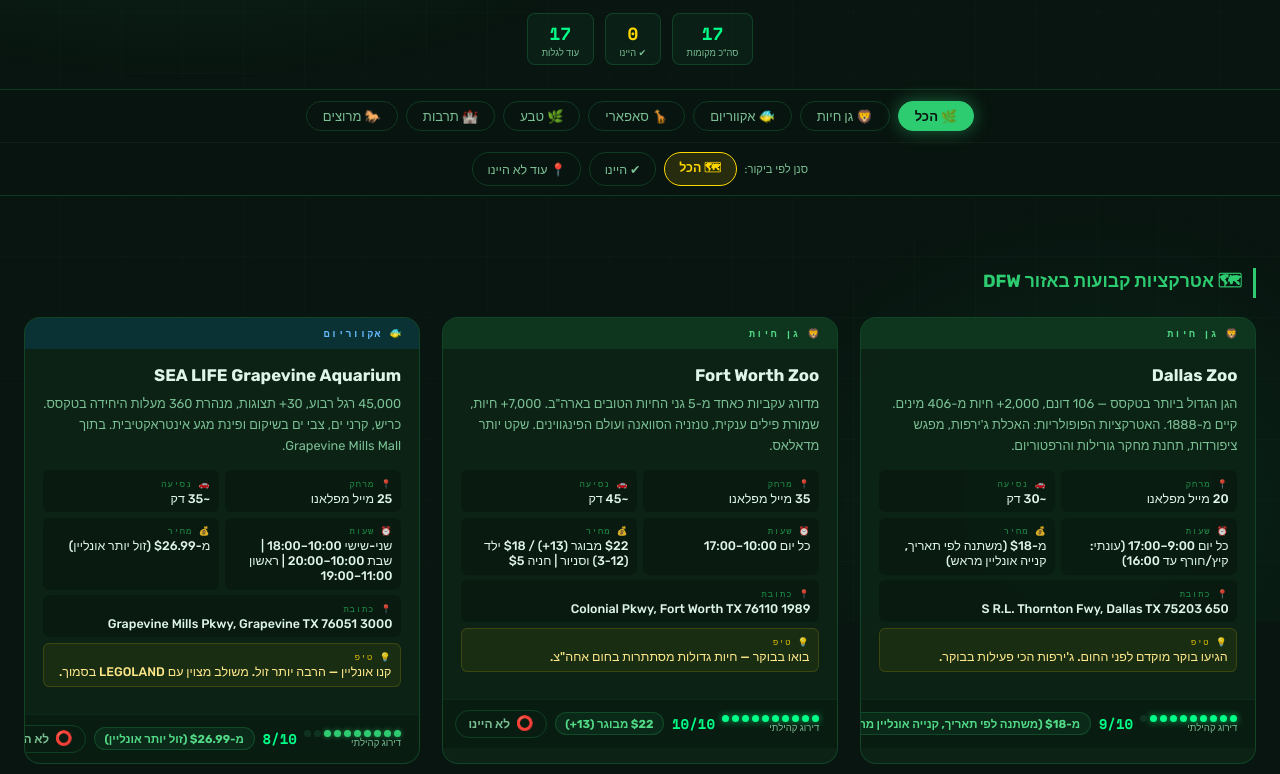
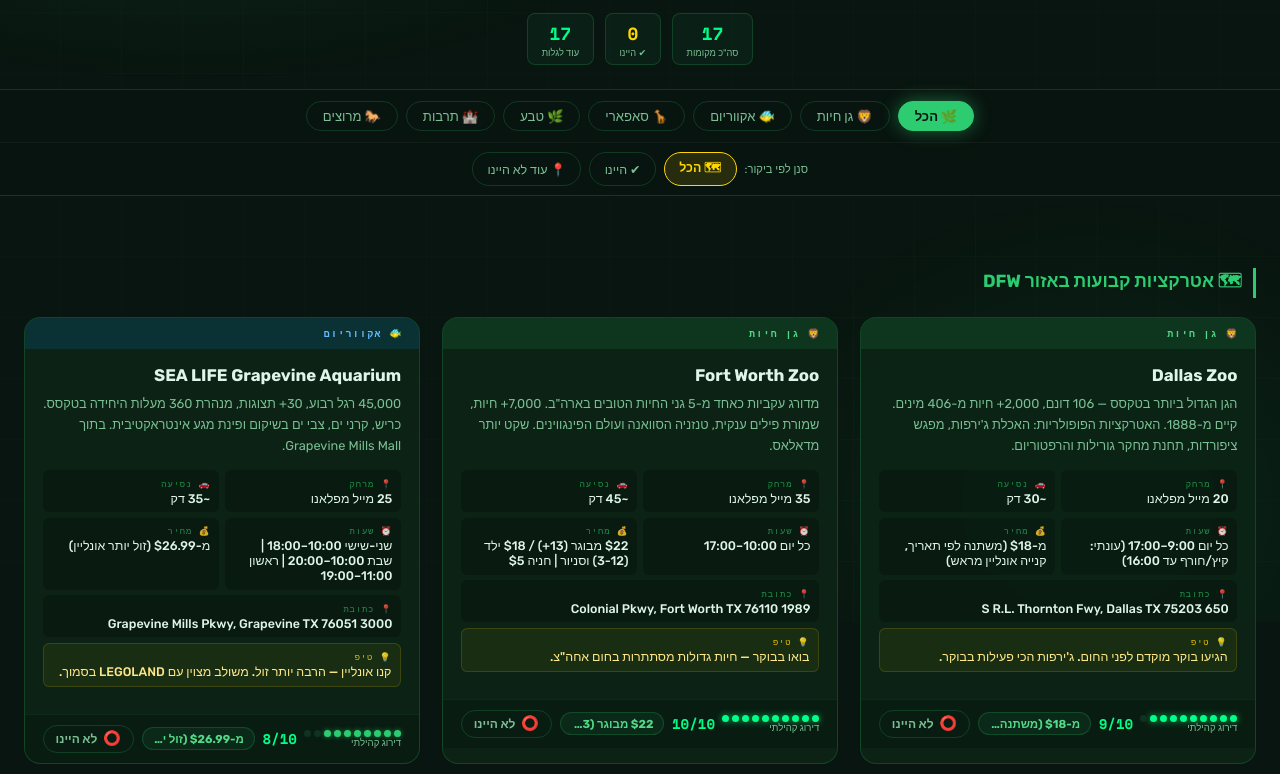
Before and after one commit to nirdai/dfw-family-events, a plain HTML site: page attractions.html in a window 1280 px wide. Shown: the part 178-952 px from the top of the page. Drawn offline with nearby package versions, Linux system fonts and the light colour scheme.

```diff
--- a/attractions.html
+++ b/attractions.html
@@ -79,7 +79,23 @@
   .dot.top{background:var(--accent);box-shadow:0 0 7px rgba(0,255,136,.7)}
   .rating-score{font-family:'Space Mono',monospace;font-size:.88rem;font-weight:700;color:var(--accent)}
   .rating-lbl{font-size:.6rem;color:var(--text-dim)}
-  .price-badge{font-size:.72rem;font-weight:600;padding:.22rem .6rem;border-radius:1rem;background:rgba(46,204,113,.08);border:1px solid rgba(46,204,113,.2);color:var(--g7);white-space:nowrap}
+  /* 28/09/2026: היה white-space:nowrap בלי max-width/ellipsis, ובלוגיקת ה-JS
+     (buildCard) היה price.split('/')[0] שהניח שכל price בפורמט "מבוגר / ילד"
+     — אבל אצל Fossil Rim ("...בדקו ב-fossilrim.org/tickets") וOak Meadow Ranch
+     ("$299/אדם...") ה-"/" הוא חלק מ-URL או "לאדם", לא הפרדת מבוגר/ילד. התוצאה:
+     טקסט חלקי/שגוי בתג, ומכיוון שאין ellipsis + הכרטיס עצמו overflow:hidden —
+     מה שנשאר פשוט נחתך קשה בקצה הכרטיס (נראה כמו תקלה, לא רק קיצור). תוקן:
+     ה-JS כבר לא חותך את המחרוזת בעצמו (רואים למטה ב-buildCard) — ה-CSS כאן
+     הוא רשת ביטחון: אם מחרוזת מחיר עדיין ארוכה מדי, ה-ellipsis יקצר יפה
+     ("...") במקום חיתוך גולמי. תוספת נוספת: unicode-bidi:plaintext — בלי
+     זה, ה-"..." תמיד מופיע בצד "סוף" הפסקה לפי כיוון העמוד (RTL), כלומר
+     בצד שמאל — נכון לטקסט עברי, אבל שגוי לטקסט שמתחיל באנגלית (למשל
+     "Wildlife Experience: $299" הוצג כ"...erience: $299", חותך את
+     "Wildlife Exp" מההתחלה!). plaintext גורם לדפדפן לקבוע את כיוון
+     הפסקה לפי התו החזק הראשון *בתוכן עצמו* (לא לפי כיוון העמוד) — כך
+     שטקסט שמתחיל באנגלית מקבל "..." בסוף שלו (ימין), וטקסט שמתחיל
+     בעברית ממשיך לקבל "..." בסוף שלו (שמאל), כל אחד נכון לכיוון שלו. */
+  .price-badge{font-size:.72rem;font-weight:600;padding:.22rem .6rem;border-radius:1rem;background:rgba(46,204,113,.08);border:1px solid rgba(46,204,113,.2);color:var(--g7);white-space:nowrap;overflow:hidden;text-overflow:ellipsis;max-width:60%;min-width:0;display:inline-block;vertical-align:middle;unicode-bidi:plaintext}
   .price-badge.free{background:rgba(255,215,0,.09);border-color:rgba(255,215,0,.28);color:var(--gold)}
 
   /* BEEN THERE BUTTON */
@@ -270,6 +286,27 @@ function toggleVisited(id, btn, card) {
   applyVisitFilter();
 }
 
+// 28/09/2026: תג המחיר הקומפקטי בפוטר הכרטיס עשה קודם price.split('/')[0]
+// בעיוור, בהנחה שכל price בפורמט "מחיר מבוגר / מחיר ילד". זה שבר לגמרי
+// אצל Fossil Rim ("...בדקו ב-fossilrim.org/tickets" — ה"/" הוא חלק מ-URL,
+// לא הפרדת מבוגר/ילד) ואצל Heard Museum (אותה בעיה) — התוצאה הייתה טקסט
+// חלקי/שגוי, ומכיוון שאין ellipsis וה-card עצמו overflow:hidden, מה שנשאר
+// נחתך קשה בקצה הכרטיס באמצע מילה (נראה כמו תקלה אמיתית, לא רק קיצור).
+// גם "חינם (אוכל/קניות בתשלום)" נשבר (סוגר לא מאוזן: "חינם (אוכל").
+// עכשיו: מפצלים על "/" רק כשזה *נראה* כמו פיצול מבוגר/ילד אמיתי — אין
+// דפוס דומיין/URL, יש בדיוק 2 חלקים, החלק הראשון קצר-ומתאים לתג קומפקטי,
+// והסוגריים בו מאוזנים. אחרת מוצג כל ה-price (ו-CSS ellipsis בתג עצמו
+// דואג לקיצור אלגנטי אם זה עדיין ארוך מדי, במקום חיתוך גולמי).
+function priceBadgeLabel(price){
+  if(!price.includes('/'))return price;
+  if(/https?:\/\/|\.(org|com|net|gov|edu)\b/i.test(price))return price;
+  const parts=price.split('/');
+  const first=parts[0].trim();
+  const openP=(first.match(/\(/g)||[]).length, closeP=(first.match(/\)/g)||[]).length;
+  if(parts.length===2 && first.length<=30 && openP===closeP)return first;
+  return price;
+}
+
 // ============================================================
 // esc(): הגנת-עומק מפני XSS — הנתונים כאן מוזנים ידנית (לא מ-LLM), אבל
 // בורחים מכל תו HTML לפני הזרקה ל-innerHTML כהרגל בטוח לכל טקסט חופשי,
@@ -304,7 +341,7 @@ function buildCard(a) {
     +'<div class="attr-footer">'
     +'<div class="rating-wrap"><div><div class="rating-dots">'+dots+'</div><div class="rating-lbl">דירוג קהילתי</div></div>'
     +'<div class="rating-score">'+a.rating+'/10</div></div>'
-    +'<span class="price-badge'+(isFree?' free':'')+'">'+esc(a.price.split('/')[0].trim())+'</span>'
+    +'<span class="price-badge'+(isFree?' free':'')+'" title="'+esc(a.price)+'">'+esc(priceBadgeLabel(a.price))+'</span>'
     +'<button class="been-btn'+(isVis?' checked':'')+'" onclick="toggleVisited('+a.id+',this,this.closest(\'.attr-card\'))">'
     +'<span class="check-icon">'+(isVis?'&#x2714;':'&#x2B55;')+'</span>'
     +(isVis?' היינו!':' לא היינו')
```
Also changed, not shown: concerts.html (+22 -2 lines), Claude outputs/revolver_card.png (added), 1 other file.
